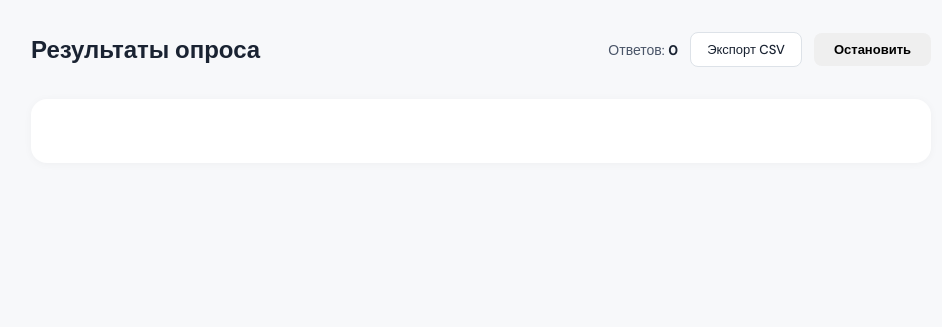
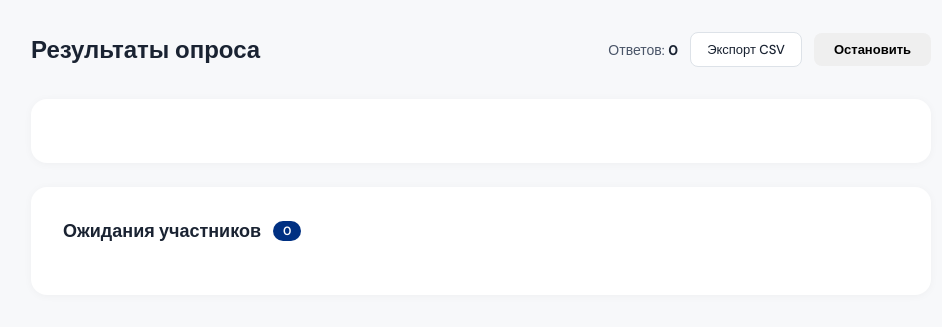
Before and after one commit to stepnovmi/welearnai-survey, a FastAPI app: page /results in a window 1280 px wide. Shown: the top 327 px of the page, without its empty margins (159-1101 px from the left). Run offline with FastAPI, Linux system fonts and the light colour scheme; data that the repository does not hold is empty; parts of the project's set-up code (start-up, migrations or seed data) failed here and were passed over.

Commit message:
feat: add open-ended question "Ваши ожидания от обучения"
- Textarea on survey page (optional, max 500 chars)
- Expectations stored in DB alongside ranking
- Results page shows expectations as a card list with count badge
- CSV export includes expectations column
- Proper NULL handling for empty expectations in Turso HTTP API

Co-Authored-By: Claude Opus 4.6 (1M context) <noreply@anthropic.com>

```diff
--- a/main.py
+++ b/main.py
@@ -12,7 +12,8 @@ from fastapi.templating import Jinja2Templates
 from db import (
     init_db,
     is_survey_active, set_survey_active,
-    save_response, get_all_responses, get_response_count, clear_responses
+    save_response, get_all_responses, get_response_count, clear_responses,
+    get_all_expectations, get_all_responses_full
 )
 
 app = FastAPI()
@@ -63,7 +64,8 @@ def submit(data: dict, request: Request):
     client_hash = hashlib.sha256(
         (request.headers.get("user-agent", "") + request.client.host).encode()
     ).hexdigest()
-    save_response(json.dumps(data["ranking"]), client_hash)
+    expectations = (data.get("expectations") or "").strip() or None
+    save_response(json.dumps(data["ranking"]), client_hash, expectations=expectations)
     return {"status": "ok", "total": get_response_count()}
 
 
@@ -87,7 +89,8 @@ def stats():
     return {
         "total": total,
         "avg_ranks": avg_ranks,
-        "is_active": is_survey_active()
+        "is_active": is_survey_active(),
+        "expectations": get_all_expectations()
     }
 
 
@@ -106,12 +109,12 @@ def deactivate():
 
 @app.get("/api/export")
 def export_csv():
-    responses = get_all_responses()
+    responses = get_all_responses_full()
     output = io.StringIO()
     writer = csv.writer(output)
-    writer.writerow(["id", "ranking"])
-    for i, r in enumerate(responses, 1):
-        writer.writerow([i, r])
+    writer.writerow(["id", "ranking", "expectations"])
+    for i, row in enumerate(responses, 1):
+        writer.writerow([i, row[0], row[1] or ""])
     output.seek(0)
     return StreamingResponse(
         iter([output.getvalue()]),
--- a/static/css/results.css
+++ b/static/css/results.css
@@ -156,6 +156,62 @@ body {
     margin-left: 12px;
 }
 
+/* Expectations */
+.expectations-container {
+    background: var(--sv-white);
+    border-radius: 16px;
+    padding: 32px;
+    box-shadow: 0 1px 8px rgba(0, 0, 0, 0.04);
+    margin-top: 24px;
+}
+
+.expectations-header {
+    display: flex;
+    align-items: center;
+    gap: 12px;
+    margin-bottom: 20px;
+}
+
+.expectations-header h2 {
+    font-size: 18px;
+    font-weight: 700;
+    color: var(--sv-text);
+}
+
+.expectations-count {
+    background: var(--sv-blue);
+    color: var(--sv-white);
+    font-size: 12px;
+    font-weight: 600;
+    padding: 2px 10px;
+    border-radius: 12px;
+}
+
+.expectations-list {
+    display: flex;
+    flex-direction: column;
+    gap: 8px;
+    max-height: 400px;
+    overflow-y: auto;
+}
+
+.expectation-card {
+    padding: 12px 16px;
+    background: var(--sv-grey-50);
+    border-radius: 8px;
+    font-size: 14px;
+    color: var(--sv-text);
+    line-height: 1.5;
+    border-left: 3px solid var(--sv-blue);
+}
+
+.expectations-empty {
+    text-align: center;
+    padding: 24px;
+    color: var(--sv-text-sec);
+    font-size: 14px;
+}
+
 /* Modal */
 .modal-overlay {
     display: none;
--- a/static/js/opros.js
+++ b/static/js/opros.js
@@ -126,6 +126,7 @@ function updateRanks() {
 function submitRanking() {
     const cards = list.querySelectorAll('.card');
     const ranking = [...cards].map(c => parseInt(c.dataset.id));
+    const expectations = document.getElementById('expectations-input').value.trim();
 
     const btn = document.getElementById('submit-btn');
     btn.disabled = true;
@@ -134,7 +135,7 @@ function submitRanking() {
     fetch('/api/submit', {
         method: 'POST',
         headers: { 'Content-Type': 'application/json' },
-        body: JSON.stringify({ ranking })
+        body: JSON.stringify({ ranking, expectations })
     })
     .then(res => {
         if (res.status === 403) {
@@ -148,6 +149,7 @@ function submitRanking() {
         if (data && data.status === 'ok') {
             document.getElementById('submit-btn').style.display = 'none';
             document.querySelector('.cards-container').style.display = 'none';
+            document.getElementById('expectations-section').style.display = 'none';
             document.getElementById('success-message').classList.add('show');
         }
     })
--- a/static/js/results.js
+++ b/static/js/results.js
@@ -19,6 +19,7 @@ function fetchStats() {
             isActive = data.is_active;
             updateToggleButton();
             renderChart(data.avg_ranks);
+            renderExpectations(data.expectations || []);
         })
         .catch(console.error);
 }
@@ -107,6 +108,24 @@ function exportCSV() {
     window.location.href = '/api/export';
 }
 
+function renderExpectations(expectations) {
+    document.getElementById('expectations-count').textContent = expectations.length;
+    const list = document.getElementById('expectations-list');
+    if (expectations.length === 0) {
+        list.innerHTML = '<div class="expectations-empty">Пока нет ответов</div>';
+        return;
+    }
+    list.innerHTML = expectations.map(text =>
+        `<div class="expectation-card">${escapeHtml(text)}</div>`
+    ).join('');
+}
+
+function escapeHtml(text) {
+    const div = document.createElement('div');
+    div.textContent = text;
+    return div.innerHTML;
+}
+
 // Initial load and polling
 fetchStats();
 setInterval(fetchStats, 5000);
--- a/templates/results.html
+++ b/templates/results.html
@@ -20,6 +20,14 @@
         <div class="chart-container" id="chart-container">
             <!-- Bars will be rendered by JS -->
         </div>
+        <div class="expectations-container" id="expectations-container">
+            <div class="expectations-header">
+                <h2>Ожидания участников</h2>
+                <span class="expectations-count" id="expectations-count">0</span>
+            </div>
+            <div class="expectations-list" id="expectations-list">
+            </div>
+        </div>
     </div>
 
     <!-- Modal -->
```
Also changed, not shown: db.py (+34 -6 lines), static/css/opros.css (+37 -0 lines), templates/opros.html (+12 -0 lines).
